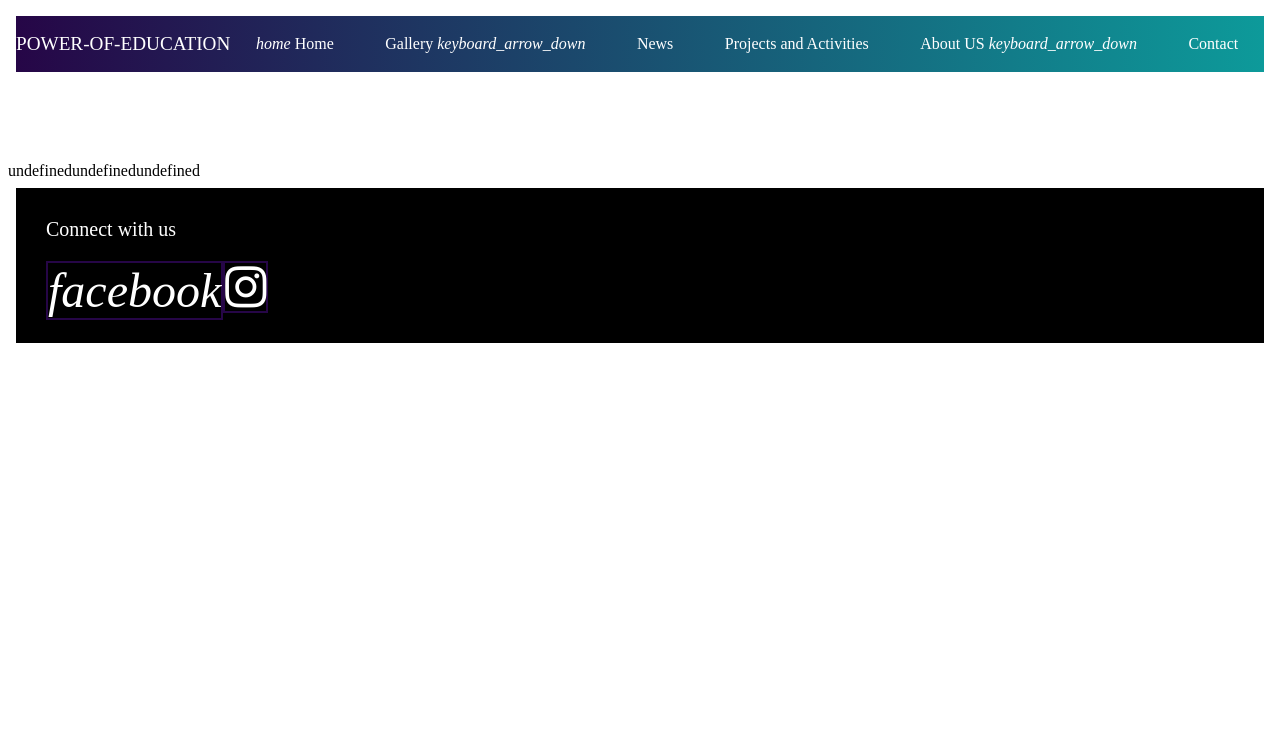
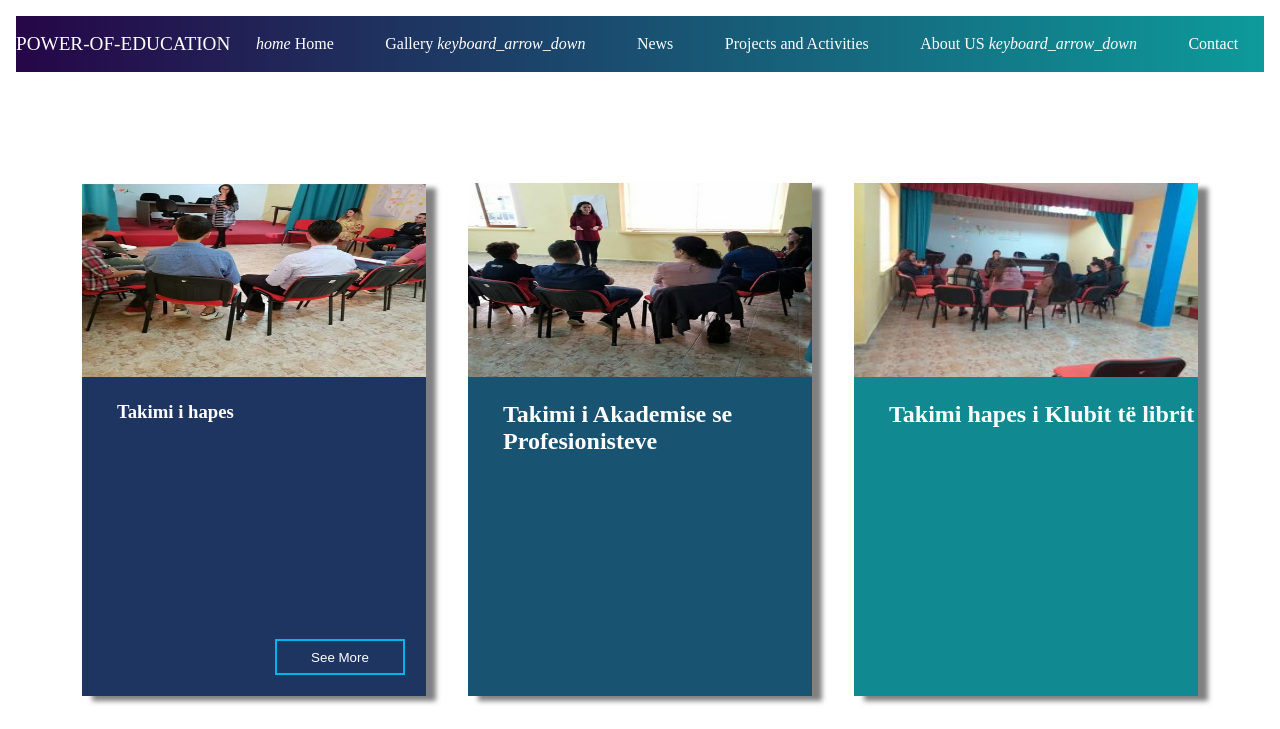
Before and after one commit to KLala94/-poenew, a website with bundled scripts: page index.html in a window 1280 px wide. Shown: the top 729 px of the page. Built offline with nearby package versions, Linux system fonts and the light colour scheme.

Commit message:
frontpage shows

```diff
--- a/index.html
+++ b/index.html
@@ -20,6 +20,9 @@
 
          <object type="text/html" data="./src/footer.html" class="footer" height="185" style="width:100%; object-fit: contain; height:100% !important; flex-shrink: 0 ;"></object>
         <!-- </div> -->
+        <script type="module" src="./src/components/cards.js"></script>
+        <script type="module" src="./src/components/team-cards.js"></script>
+        <script type="module" defer src="./src/components/wide-cards.js"></script>
 
     <script type="module" src="./main.js"></script>
 
--- a/main.js
+++ b/main.js
@@ -1,7 +1,11 @@
 // frontpage cards
+import cards from './src/frontpage/main-cards.js';
+import news from './src/frontpage/main-news.js';
+import members from './src/frontpage/main-members.js';
 function createAll(url) {
     const app = document.createElement("div");
-    app.innerHTML = url;
+    // import  * AS url from 'url';
+    app.innerHTML += url;
 }
 const styles = document.createElement('link');
 styles.href = './menu.css';
@@ -22,7 +26,7 @@ stylesNews.rel = 'stylesheet';
 //     projekte.rel = 'text/html';
 //     projekte.style = 'width: 100%; height: 100vh;';
 //     projekte.className ='projekte';
-
+const eachPage = document.createElement('div');
 // end projekte -------------------------------------------------------
 const app = document.getElementById('app');
 function displayHash() {
@@ -30,13 +34,15 @@ function displayHash() {
     if (theHash.length == 0) { theHash = "_index"; }
     switch (theHash) {
         case "_index":
-            const cards = createAll('./src/frontpage/main-cards.js');
-            const news = createAll('./src/frontpage/main-news.js');
-            const memberCards = createAll('./src/frontpage/main-members.js');
+            eachPage.innerHTML = "";
+            eachPage.innerHTML += cards;
+            eachPage.innerHTML += news;
+            eachPage.innerHTML += members;
+            // app.innerHTML = cardsPage + newsPage + memberCardsPage
             // app.appendChild(cards);
             // app.appendChild(news);
             // app.appendChild(memberCards);
-            app.replaceChildren(cards, news, memberCards);
+            app.replaceChildren(eachPage);
 
             break;
         case "#news":
--- a/src/frontpage/main-cards.js
+++ b/src/frontpage/main-cards.js
@@ -1,7 +1,8 @@
+// import {Cards} from './components/cards.js';
 function cards() {
     return `
         <section class="cards">
-            <main-cards imageInput="../images/main/takimi-hapes.jpg" backColor="#1E3561"
+            <main-cards imageInput="./images/main/takimi-hapes.jpg" backColor="#1E3561"
                 class="main-cards"
                 style="margin:21px;">
                 <h2 class="text" slot="title"></h2>
@@ -13,14 +14,14 @@ function cards() {
                     See More
                     </a></button>
             </main-cards>
-            <main-cards imageInput="../images/main/Akademia-profesionisteve.jpg" backColor="#185472"
+            <main-cards imageInput="./images/main/Akademia-profesionisteve.jpg" backColor="#185472"
                 class="main-cards"
                 style="margin:21px;">
                 <h2 class="text" slot="title">Takimi i Akademise se Profesionisteve</h2>
                 <h3 class="text" slot="subtitle"></h3>
                 <p  class="text" slot="text"></p>
             </main-cards>
-            <main-cards imageInput="../images/main/club-libri.jpg" backColor="#108990"
+            <main-cards imageInput="./images/main/club-libri.jpg" backColor="#108990"
                 class="main-cards"
                 style="margin:21px;">
                 <h2 class="text" slot="title">Takimi hapes i Klubit të librit</h2>
--- a/src/frontpage/main-news.js
+++ b/src/frontpage/main-news.js
@@ -7,7 +7,7 @@ function news() {
                 <p style="font-size: 30px;">
                 Mbremje filmi
                 </p>
-                <img src="../images/lion.jpg" alt="figure of PoE" width="344" height="394" class="news-img">
+                <img src="./images/lion.jpg" alt="figure of PoE" width="344" height="394" class="news-img">
                 </div>
 
             </section>
```
